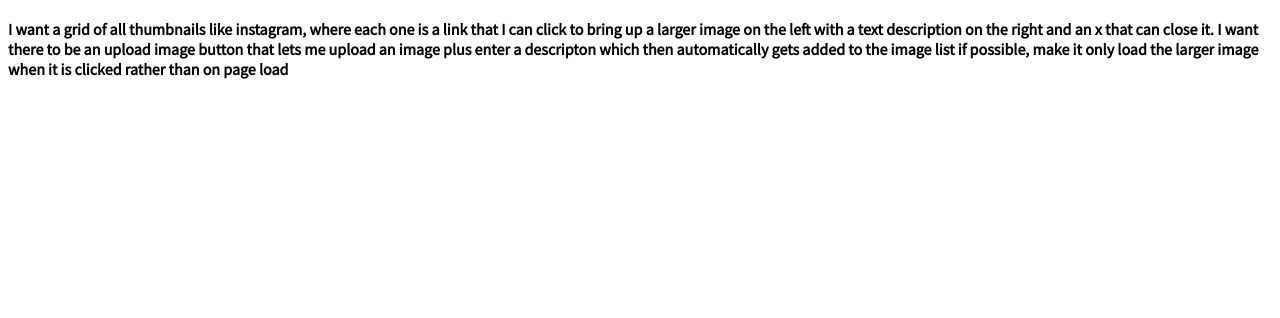
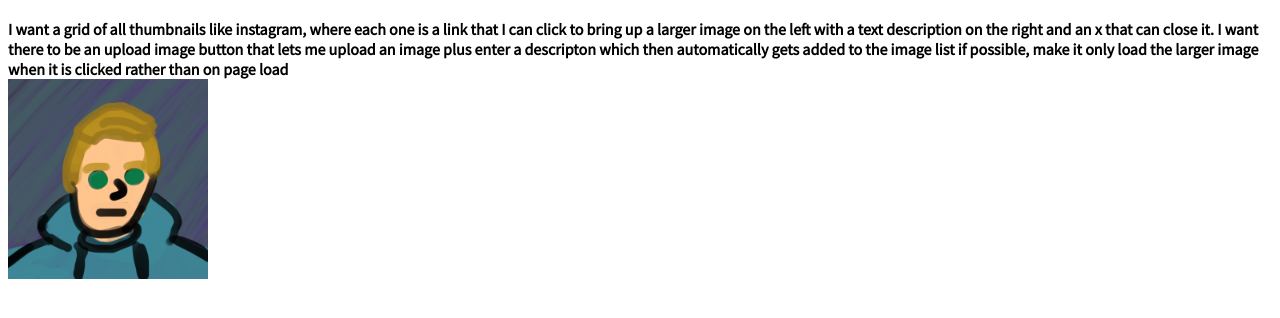
Before and after one commit to Bluedyr/ArtSite, a plain HTML site: page index.html in a window 1280 px wide. Shown: the part 64-382 px from the top of the page. Drawn offline with Linux system fonts and the light colour scheme.

Commit message:
Added testimage to html

```diff
--- a/index.html
+++ b/index.html
@@ -10,6 +10,11 @@
   <b>I want a grid of all thumbnails like instagram, where each one is a link that I can click to bring up a larger image on the left with a text description on the right and an x that can close it. </b>
   <b>I want there to be an upload image button that lets me upload an image plus enter a descripton which then automatically gets added to the image list</b>
   <b>if possible, make it only load the larger image when it is clicked rather than on page load</b>
+  <div id="grid">
+    <img class="thumbnail" src="imageData/testImage.png">
+  </div>
+
+
 </body>
 
 
--- a/stylesheets/main.css
+++ b/stylesheets/main.css
@@ -1,3 +1,8 @@
 body{
     font-family: "Source Sans Pro",sans-serif;
 }
+
+.thumbnail{
+    width: 200px;
+    height: 200px;
+}
```
